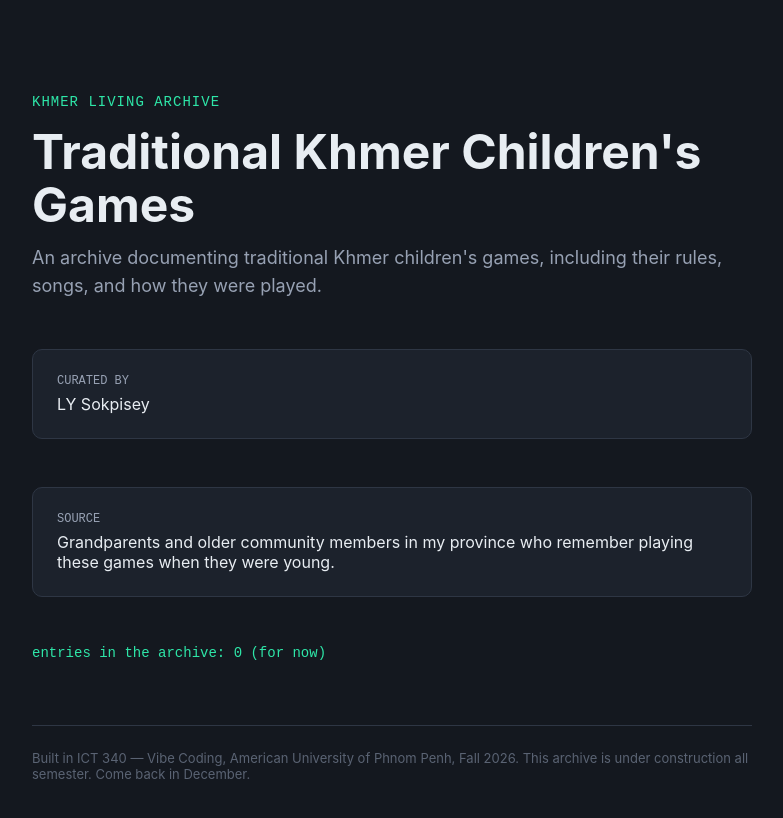
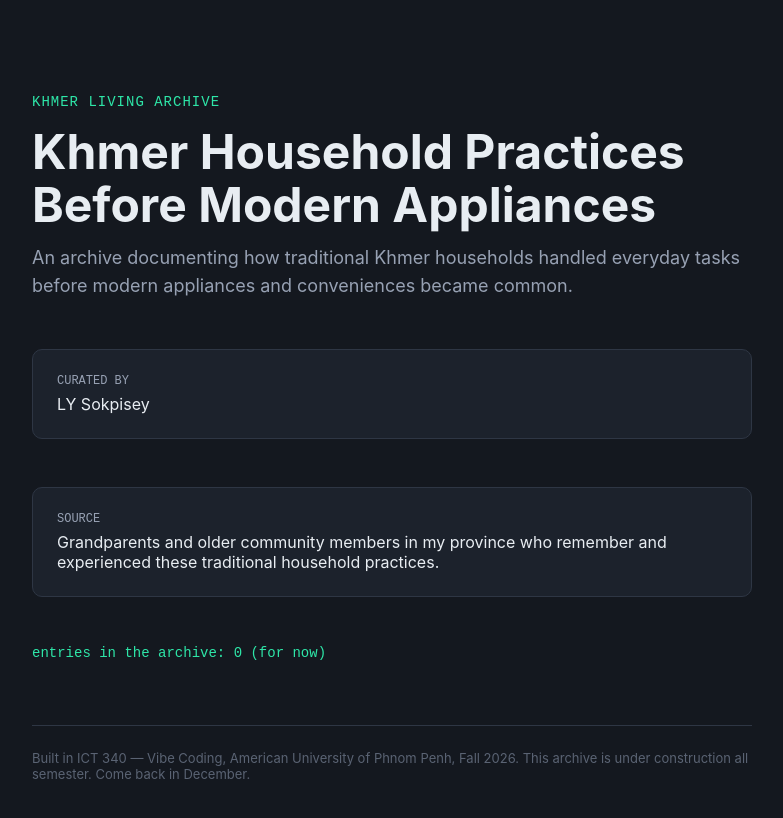
Before and after one commit to pisey88/khmer-household-practices-archive, a Next.js app: page / in a window 1280 px wide. Shown: the top 818 px of the page, without its empty margins (248-1031 px from the left). Built offline with nearby package versions, Linux system fonts and the light colour scheme.

Commit message:
Collection Updated

```diff
--- a/collection.config.js
+++ b/collection.config.js
@@ -8,16 +8,16 @@
 
 const collection = {
   // What does your archive collect? e.g. "Khmer Proverbs"
-  name: "Traditional Khmer Children's Games",
+  name: "Khmer Household Practices Before Modern Appliances",
 
   // One sentence: what is this archive, and why does it matter?
-  description: "An archive documenting traditional Khmer children's games, including their rules, songs, and how they were played.",
+  description: "An archive documenting how traditional Khmer households handled everyday tasks before modern appliances and conveniences became common.",
 
   // Who is building this archive? Your name, as you want it shown.
   curator: "LY Sokpisey",
 
   // Where does your knowledge come from? A person, a place, a community.
-  source: "Grandparents and older community members in my province who remember playing these games when they were young.",
+  source: "Grandparents and older community members in my province who remember and experienced these traditional household practices.",
 };
 
 export default collection;
```
